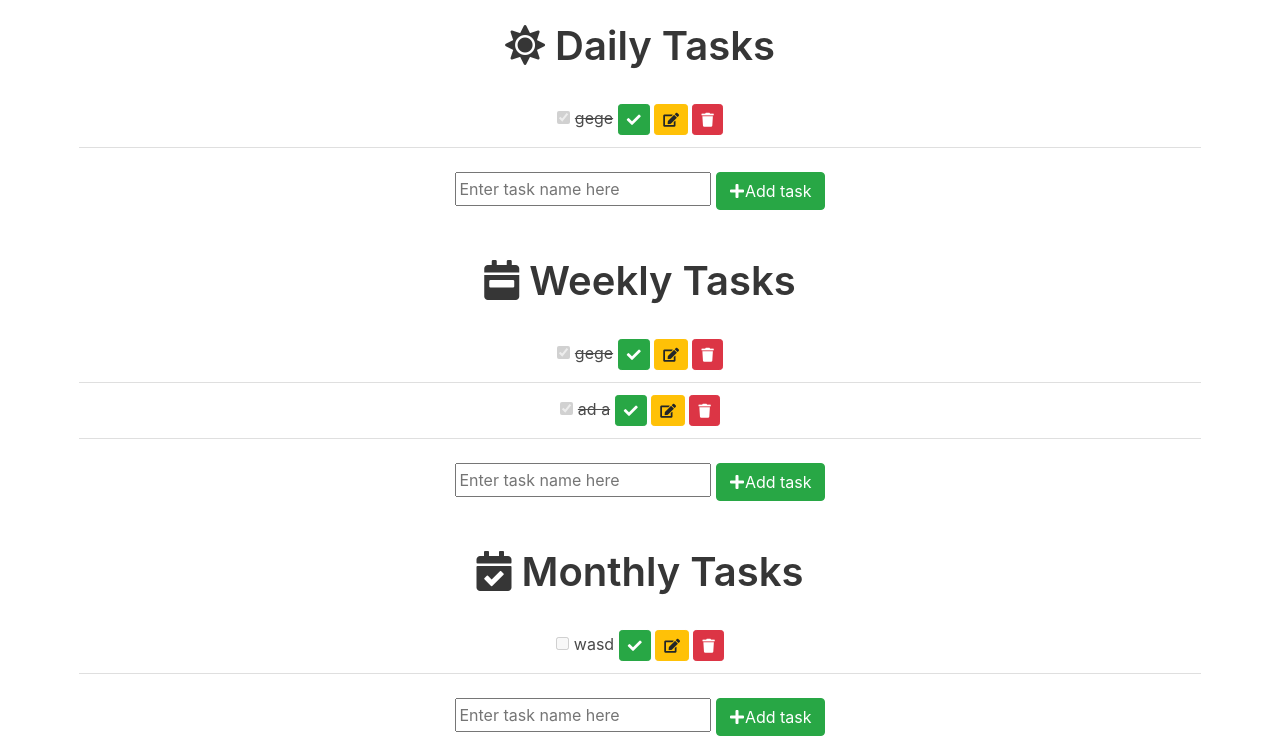
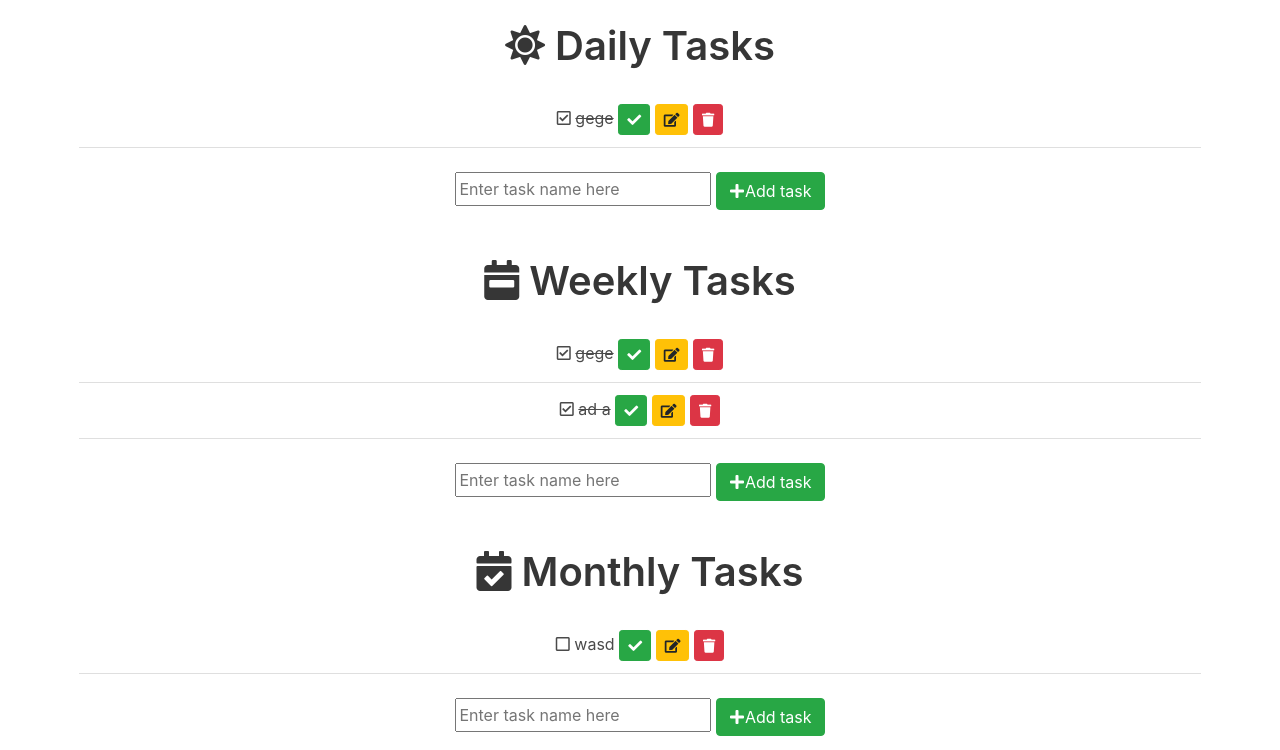
Before and after one commit to David-R-Buchmann/Habit-Tracker, a Flask app: page /tasks in a window 1280 px wide. Shown: the part 135-885 px from the top of the page. Run offline with Flask 3, Linux system fonts and the light colour scheme; the first user in the database is signed in; some libraries are stand-ins or nearby versions.

Commit message:
Improved visibility of checkboxes / done tasks

```diff
--- a/website/scheduler.py
+++ b/website/scheduler.py
@@ -47,7 +47,8 @@ def start_scheduler(app):
     scheduler = BackgroundScheduler(timezone=cet_timezone)
 
     # Daily update at 06:00 CET (Central European Time)
-    scheduler.add_job(daily_update, args=[app], trigger="cron", hour=6, minute=0)
+    scheduler.add_job(daily_update, args=[app], trigger="cron", hour=14, minute=35)
+
     # Weekly update every Monday at 10:00 CET
     scheduler.add_job(weekly_update, args=[app], trigger="cron", day_of_week="mon", hour=10, minute=0)
 
--- a/website/templates/tasks.html
+++ b/website/templates/tasks.html
@@ -18,7 +18,12 @@
     {% for task in user.tasks %}
     {% if task.xp == user.dailyXpValue %}
         <li class="list-group-item">
-            <input type="checkbox" name="done" {% if task.is_done %} checked {%endif%} disabled onchange="this.form.submit()">
+            {% if task.is_done %}
+                <i class="far fa-check-square"></i>
+            {% endif %}
+            {% if task.is_done == False %}
+                <i class="far fa-square"></i>
+            {% endif %}
             <span {% if task.is_done %} style="text-decoration: line-through" {% endif %}>{{ task.data }}</span>
             <a href="{{ url_for('views.check_tasks', taskId = task.id)}}">
                 <button type="button" class="btn btn-sm btn-success">
@@ -62,7 +67,12 @@
         {% for task in user.tasks %}
         {% if task.xp == user.weeklyXpValue %}
         <li class="list-group-item">
-            <input type="checkbox" name="done" {% if task.is_done %} checked {%endif%} disabled onchange="this.form.submit()">
+            {% if task.is_done %}
+                <i class="far fa-check-square"></i>
+            {% endif %}
+            {% if task.is_done == False %}
+                <i class="far fa-square"></i>
+            {% endif %}
             <span {% if task.is_done %} style="text-decoration: line-through" {% endif %}>{{ task.data }}</span>
             <a href="{{ url_for('views.check_tasks', taskId = task.id)}}">
                 <button type="button" class="btn btn-sm btn-success">
@@ -106,7 +116,12 @@
         {% for task in user.tasks %}
         {% if task.xp == user.monthlyXpValue %}
             <li class="list-group-item">
-                <input type="checkbox" name="done" {% if task.is_done %} checked {%endif%} disabled onchange="this.form.submit()">
+                {% if task.is_done %}
+                    <i class="far fa-check-square"></i>
+                {% endif %}
+                {% if task.is_done == False %}
+                    <i class="far fa-square"></i>
+                {% endif %}
                 <span {% if task.is_done %} style="text-decoration: line-through" {% endif %}>{{ task.data }}</span>
                 <a href="{{ url_for('views.check_tasks', taskId = task.id)}}">
                     <button type="button" class="btn btn-sm btn-success">
--- a/website/views.py
+++ b/website/views.py
@@ -77,7 +77,7 @@ def edit_tasks(taskId):
         db.session.commit()
         return redirect(url_for("views.task"))
     else:
-        return render_template("edit.html", task=task, user=current_user)
+        return render_template("edit-task.html", task=task, user=current_user)
 
 
 @views.route('/check/<int:taskId>')
```
